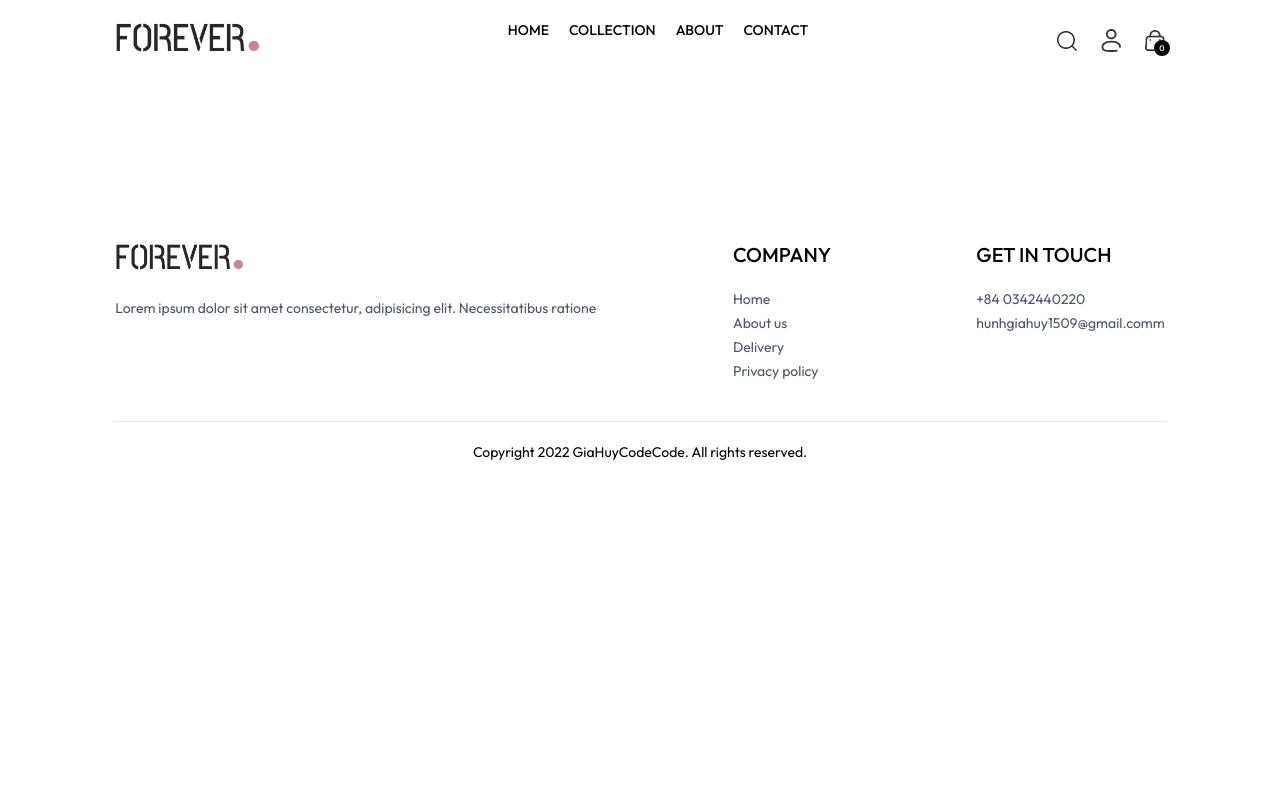
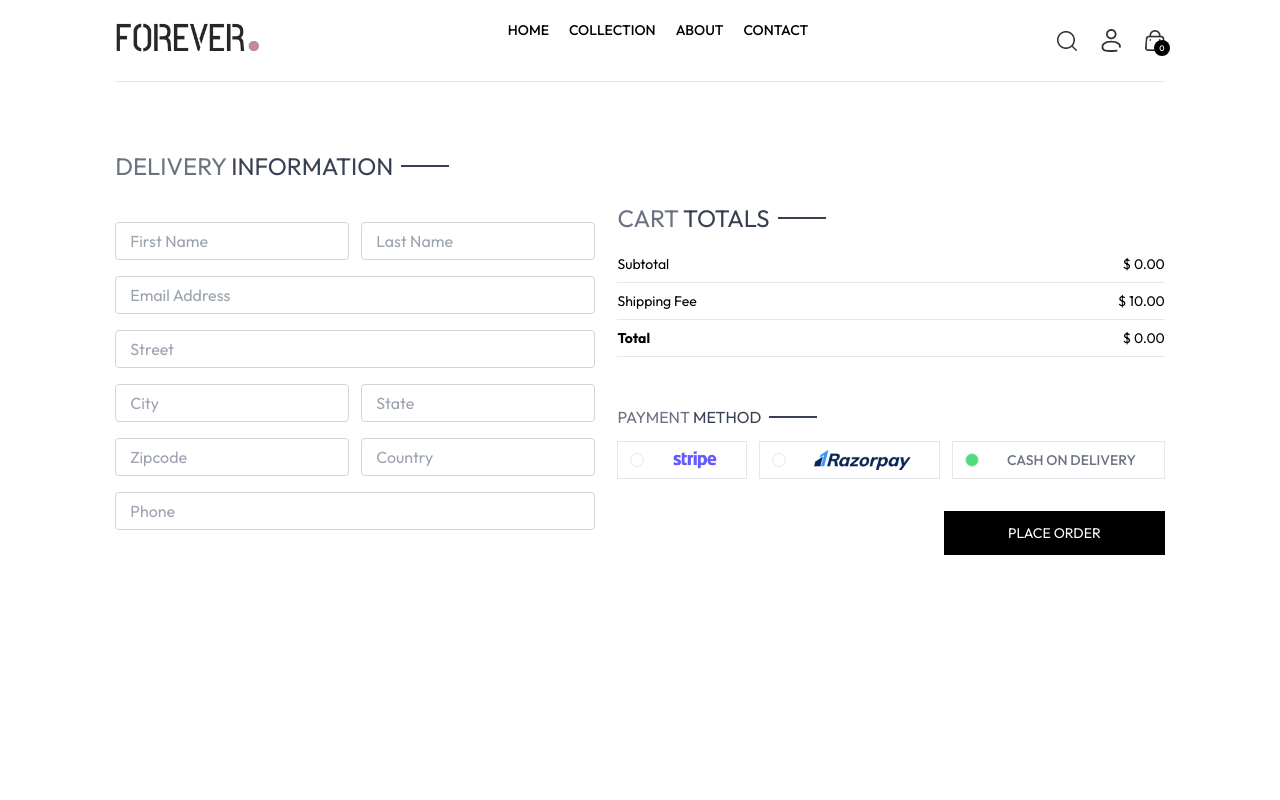
Before and after one commit to GiaHuyCodeCode/E-commerce_ReactJS-NodeJS, a React (Vite) app: page /place-order in a window 1280 px wide. Shown: the top 800 px of the page. Built offline with nearby package versions, Linux system fonts and the light colour scheme.

Commit message:
FE: Cart Page + Payment Method

```diff
--- /dev/null
+++ b/src/components/CartTotal.jsx
@@ -0,0 +1,42 @@
+import React, { useContext } from "react";
+import { ShopContext } from "../context/ShopContext";
+import Title from "./Title";
+
+const CartTotal = () => {
+  const { currency, delivery_fee, getCartAmount } = useContext(ShopContext);
+
+  return (
+    <div className="w-full">
+      <div className="text-2xl">
+        <Title text1={"CART"} text2={"TOTALS"} />
+      </div>
+
+      <div className="flex flex-col gap-2 mt-2 text-sm">
+        <div className="flex justify-between">
+          <p>Subtotal</p>
+          <p>
+            {currency} {getCartAmount()}.00
+          </p>
+        </div>
+        <hr />
+        <div className="flex justify-between">
+          <p>Shipping Fee</p>
+          <p>
+            {currency} {delivery_fee}.00
+          </p>
+        </div>
+        <hr />
+        <div className="flex justify-between">
+          <b>Total</b>
+          <p>
+            {currency}{" "}
+            {getCartAmount() === 0 ? 0 : getCartAmount() + delivery_fee}.00
+          </p>
+        </div>
+        <hr />
+      </div>
+    </div>
+  );
+};
+
+export default CartTotal;
--- a/src/context/ShopContext.jsx
+++ b/src/context/ShopContext.jsx
@@ -1,6 +1,7 @@
 import { createContext, useEffect, useState } from "react";
 import { products } from "../assets/assets";
 import { toast } from "react-toastify";
+import { useNavigate } from "react-router-dom";
 export const ShopContext = createContext();
 
 const ShopContextProvider = (props) => {
@@ -10,6 +11,7 @@ const ShopContextProvider = (props) => {
   const [showSearch, setShowSearch] = useState(false);
   // State to hold the cart items
   const [cartItems, setCartItems] = useState({});
+  const navigate = useNavigate();
 
   // Function to add an item to the cart
   const addToCart = async (itemId, size) => {
@@ -75,6 +77,21 @@ const ShopContextProvider = (props) => {
     setCartItems(cartData);
   };
 
+  const getCartAmount = () => {
+    let totalAmount = 0;
+    for (const items in cartItems) {
+      let itemInfo = products.find((product) => product._id === items);
+      for (const item in cartItems[items]) {
+        try {
+          if (cartItems[items][item] > 0) {
+            totalAmount += itemInfo.price * cartItems[items][item];
+          }
+        } catch (error) {}
+      }
+    }
+    return totalAmount;
+  };
+
   // Effect to log the cart items whenever they change
   // useEffect(() => {
   //   console.log(cartItems);
@@ -92,6 +109,8 @@ const ShopContextProvider = (props) => {
     addToCart,
     getCartCount,
     updateQuantity,
+    getCartAmount,
+    navigate,
   };
 
   return (
--- a/src/pages/Cart.jsx
+++ b/src/pages/Cart.jsx
@@ -2,9 +2,10 @@ import { useContext, useEffect, useState } from "react";
 import { ShopContext } from "../context/ShopContext";
 import Title from "../components/Title";
 import { assets } from "../assets/assets";
+import CartTotal from "../components/CartTotal";
 
 const Cart = () => {
-  const { products, currency, cartItems, updateQuantity } =
+  const { products, currency, cartItems, updateQuantity, navigate } =
     useContext(ShopContext);
 
   const [cartData, setCartData] = useState([]);
@@ -89,6 +90,20 @@ const Cart = () => {
           );
         })}
       </div>
+
+      <div className="flex justify-end my-20">
+        <div className="w-full sm:w-[450px]">
+          <CartTotal />
+          <div className="w-full text-end">
+            <button
+              onClick={() => navigate("/place-order")}
+              className="bg-black text-white text-sm my-8 px-8 py-3"
+            >
+              PROCEED TO CHECKOUT
+            </button>
+          </div>
+        </div>
+      </div>
     </div>
   );
 };
--- a/src/pages/PlaceOrder.jsx
+++ b/src/pages/PlaceOrder.jsx
@@ -1,11 +1,134 @@
-import React from 'react'
+import React, { useContext, useState } from "react";
+import Title from "../components/Title";
+import CartTotal from "../components/CartTotal";
+import { assets } from "../assets/assets";
+import { ShopContext } from "../context/ShopContext";
 
 const PlaceOrder = () => {
+  const [method, setMethod] = useState("cod");
+
+  const { navigate } = useContext(ShopContext);
   return (
-    <div>
+    <div className="flex flex-col sm:flex-row justify-between gap-4 pt-5 sm:pt-14 min-h-[80vh] border-t">
+      {/* ----------------------------- LEFT SIDE ----------------------------- */}
+      <div className="flex flex-col gap-4 w-full sm:max-w-[480px]">
+        <div className="text-xl sm:text-2xl my-3">
+          <Title text1={"DELIVERY"} text2={"INFORMATION"} />
+        </div>
+        <div className="flex gap-3">
+          <input
+            className="border border-gray-300 rounded py-1.5 px-3.5 w-full"
+            type="text"
+            placeholder="First Name"
+          />
+          <input
+            className="border border-gray-300 rounded py-1.5 px-3.5 w-full"
+            type="text"
+            placeholder="Last Name"
+          />
+        </div>
+        <input
+          className="border border-gray-300 rounded py-1.5 px-3.5 w-full"
+          type="email"
+          placeholder="Email Address"
+        />
+        <input
+          className="border border-gray-300 rounded py-1.5 px-3.5 w-full"
+          type="text"
+          placeholder="Street"
+        />
+        <div className="flex gap-3">
+          <input
+            className="border border-gray-300 rounded py-1.5 px-3.5 w-full"
+            type="text"
+            placeholder="City"
+          />
+          <input
+            className="border border-gray-300 rounded py-1.5 px-3.5 w-full"
+            type="text"
+            placeholder="State"
+          />
+        </div>
+        <div className="flex gap-3">
+          <input
+            className="border border-gray-300 rounded py-1.5 px-3.5 w-full"
+            type="number"
+            placeholder="Zipcode"
+          />
+          <input
+            className="border border-gray-300 rounded py-1.5 px-3.5 w-full"
+            type="text"
+            placeholder="Country"
+          />
+        </div>
+        <input
+          className="border border-gray-300 rounded py-1.5 px-3.5 w-full"
+          type="number"
+          placeholder="Phone"
+        />
+      </div>
 
+      {/* ----------------- Right Side ----------------------- */}
+      <div className="mt-8 ">
+        <div className="mt-8 min-w-80">
+          <CartTotal />
+        </div>
+
+        <div className="mt-12">
+          <Title text1={"PAYMENT"} text2={"METHOD"} />
+          {/* --------------- PAYMENT METHOD SELECTION ---------------------- */}
+          <div className="flex gap-3 flex-col lg:flex-row">
+            <div
+              onClick={() => setMethod("stripe")}
+              className="flex items-center gap-3 border p-2 px-3 cursor-pointer"
+            >
+              <p
+                className={`min-w-3.5 h-3.5 border rounded-full ${
+                  method === "stripe" ? "bg-green-400" : ""
+                }`}
+              ></p>
+              <img className="h-5 mx-4" src={assets.stripe_logo} alt="" />
+            </div>
+
+            <div
+              onClick={() => setMethod("razorpay")}
+              className="flex items-center gap-3 border p-2 px-3 cursor-pointer"
+            >
+              <p
+                className={`min-w-3.5 h-3.5 border rounded-full ${
+                  method === "razorpay" ? "bg-green-400" : ""
+                }`}
+              ></p>
+              <img className="h-5 mx-4" src={assets.razorpay_logo} alt="" />
+            </div>
+
+            <div
+              onClick={() => setMethod("cod")}
+              className="flex items-center gap-3 border p-2 px-3 cursor-pointer"
+            >
+              <p
+                className={`min-w-3.5 h-3.5 border rounded-full ${
+                  method === "cod" ? "bg-green-400" : ""
+                }`}
+              ></p>
+              <p className="text-gray-500 text-sm font-medium mx-4 ">
+                CASH ON DELIVERY
+              </p>
+            </div>
+          </div>
+
+          <div className="w-full text-end mt-8">
+            <button
+              onClick={() => navigate("/orders")}
+              className="bg-black text-white px-16 py-3 text-sm"
+            >
+              PLACE ORDER{" "}
+            </button>
+          </div>
+        </div>
+      </div>
     </div>
-  )
-}
+  );
+};
 
-export default PlaceOrder
+export default PlaceOrder;
```
